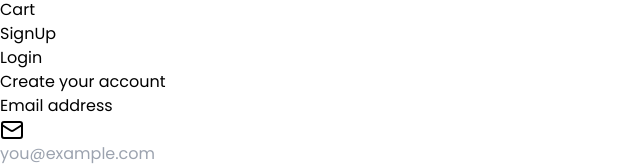
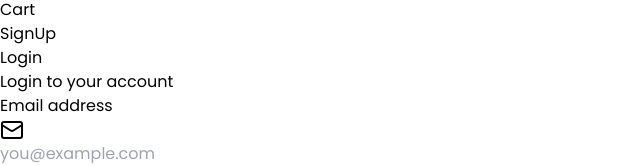
Before and after one commit to abhinavshr89/ecommerce_website, a React (Vite) app in the folder frontend/: page /login in a window 1280 px wide. Shown: the part 317-483 px from the top of the page, without its empty margins (0-640 px from the left). Built offline with nearby package versions, Linux system fonts and the light colour scheme; no server answers.

Commit message:
changed the text error in the loginpage

```diff
--- a/frontend/src/pages/LoginPage.jsx
+++ b/frontend/src/pages/LoginPage.jsx
@@ -23,7 +23,7 @@
         animate={{ opacity: 1, y: 0 }}
         transition={{ duration: 0.8 }}
       >
-        <h2 className='mt-6 text-center text-3xl font-extrabold text-emerald-400'>Create your account</h2>
+        <h2 className='mt-6 text-center text-3xl font-extrabold text-emerald-400'>Login to your account</h2>
       </motion.div>
 
       <motion.div
```
